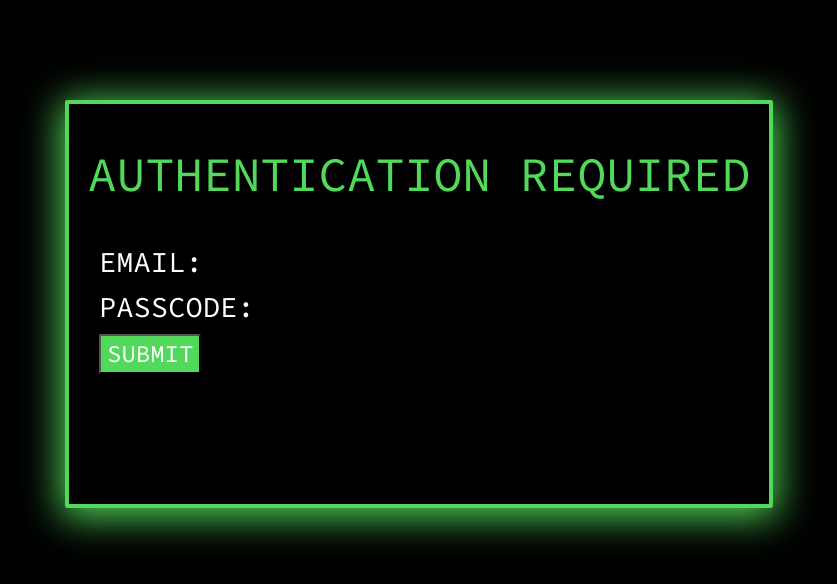
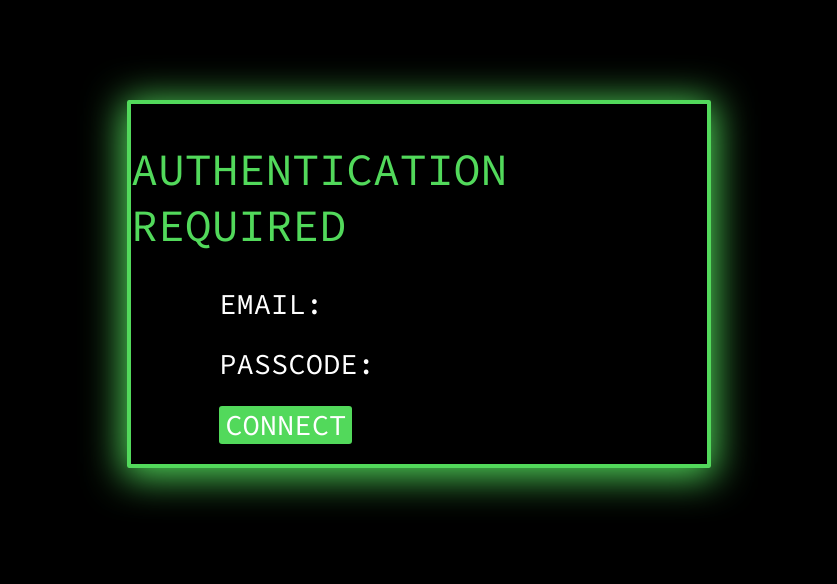
Before and after one commit to tomyreyes/team-website, a React (Create React App) app in the folder client/: page /login in a window 1280 px wide. Shown: the top 584 px of the page, without its empty margins (221-1058 px from the left). Built offline with nearby package versions, Linux system fonts and the light colour scheme.

Commit message:
add flexbox, rem over px

```diff
--- a/client/src/components/LoginForm.js
+++ b/client/src/components/LoginForm.js
@@ -109,7 +109,7 @@ export default class LoginForm extends Component {
             </ErrorLabel>
           </div>
           <FormButton type="submit" onClick={this.handleFormSubmit}>
-            <FormLabel>SUBMIT</FormLabel>
+            <FormLabel>CONNECT</FormLabel>
           </FormButton>
           <span>{serverResponse}</span>
         </Form>
--- a/client/src/components/styled/Form.js
+++ b/client/src/components/styled/Form.js
@@ -2,44 +2,52 @@ import styled from 'styled-components'
 
 export const FormTitle = styled.h1`
   font-weight: normal;
-  font-size: 3em;
+  font-size: 2.8rem;
   color: #52d95b;
+  margin-bottom: 0.8rem;
 `
 export const FormContainer = styled.section`
+  display: flex;
+  flex-wrap: wrap;
+  justify-content: center;
   @import url('https://fonts.googleapis.com/css?family=Source+Code+Pro');
   font-family: 'Source Code Pro', monospace;
-  margin-top: 100px;
+  margin-top: 6.25rem;
   border: 4px solid #52d95b;
   border-radius: 2px;
   box-shadow: 0px 5px 38px 4px #52d95b;
-  width: 700px;
-  height: 400px;
-  ${FormTitle} {
-    text-align: center;
+  width: 45%;
+  height: 45%;
+`
+export const FormLabel = styled.label`
+  @import url('https://fonts.googleapis.com/css?family=Source+Code+Pro');
+  font-family: 'Source Code Pro', monospace;
+  color: #fff;
+  font-size: 1.8rem;
+`
+export const FormButton = styled.button`
+  background-color: #52d95b;
+  color: #fff;
+  border-radius: 3px;
+  border: 1px #000;
+  cursor: pointer;
+  &:hover {
+    background-color: #358c3b;
+  }
+  ${FormLabel} {
+    cursor: pointer;
   }
 `
 
-export const FormButton = styled.button`
-  height: 40px;
-  background-color: #52d95b;
-  color: #fff;
-`
-
 export const Form = styled.form`
-  margin-left: 30px;
+  /* margin-left: 0.4rem; */
   & ${FormButton} {
     text-align: center;
   }
 `
 
-export const FormLabel = styled.label`
-  @import url('https://fonts.googleapis.com/css?family=Source+Code+Pro');
-  font-family: 'Source Code Pro', monospace;
-  color: #fff;
-  font-size: 1.8em;
-`
 export const ErrorLabel = styled.div`
-  font-size: 1.4em;
+  font-size: 1.2rm;
   color: red;
 `
 
@@ -48,7 +56,8 @@ export const FormInput = styled.input`
   background: #000;
   border: none;
   font-size: 1.4em;
-  margin-bottom: 10px;
+  width: 15rem;
+  margin-bottom: 25px;
   font-family: 'Source Code Pro', monospace;
   &:focus {
     border: none;
```
